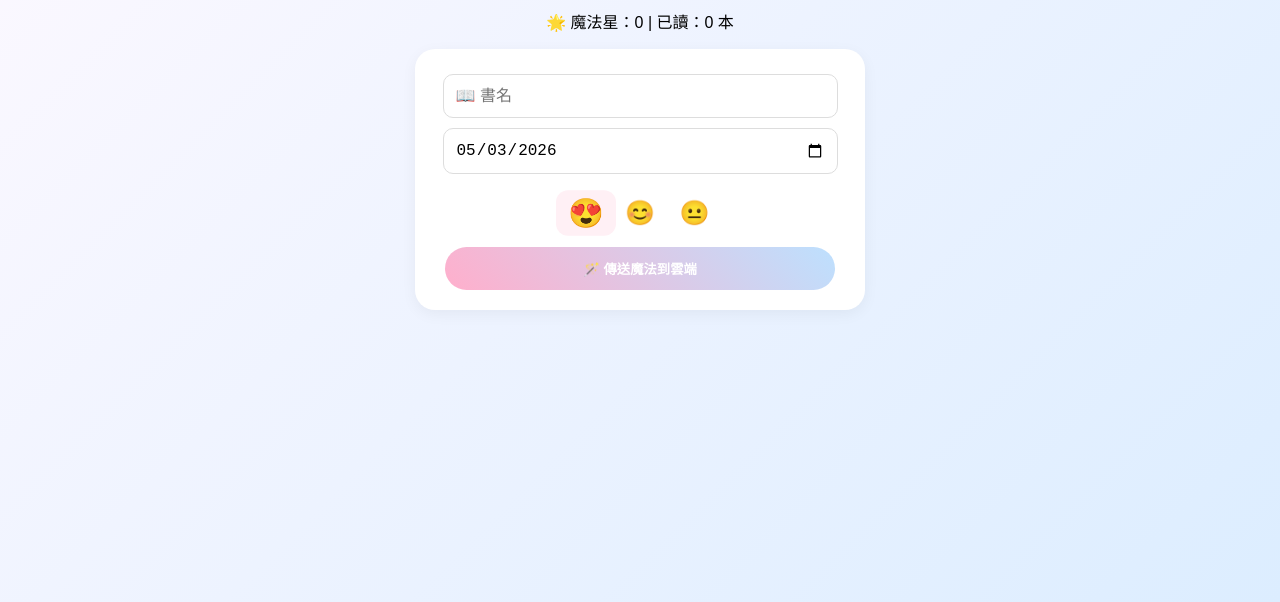
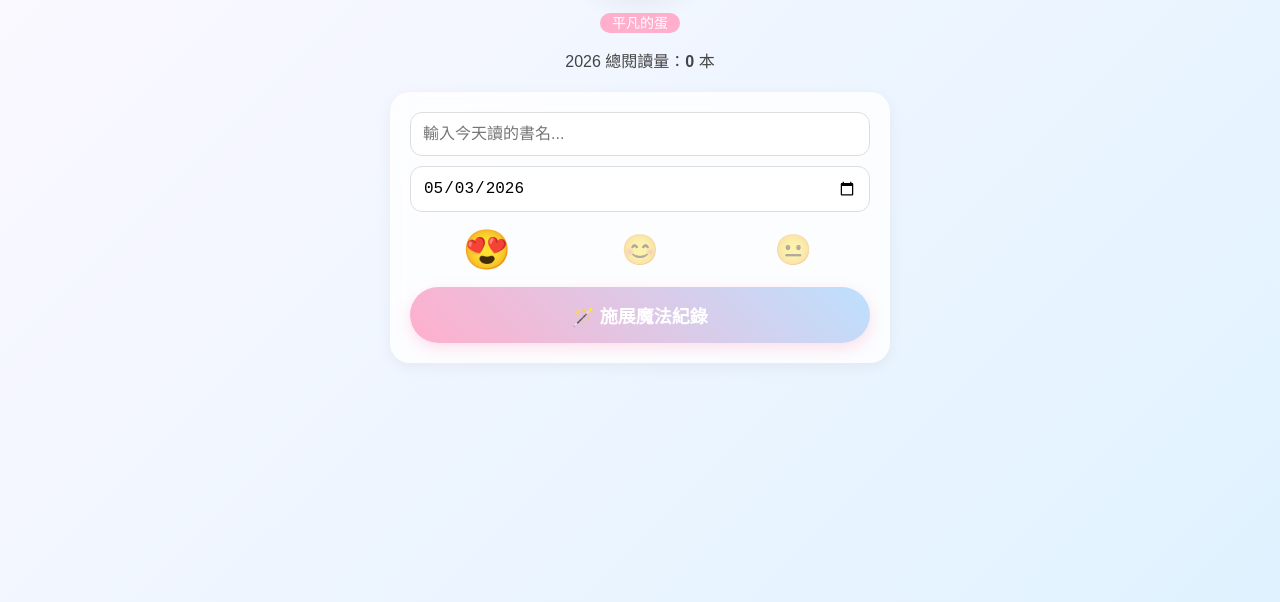
Before and after one commit to chunchun-space/booklist, a plain HTML site: page index.html in a window 1280 px wide. Shown: the part 238-840 px from the top of the page. Drawn offline with Linux system fonts and the light colour scheme.

Commit message:
index.html

```diff
--- a/index.html
+++ b/index.html
@@ -3,108 +3,249 @@
 <head>
     <meta charset="UTF-8">
     <meta name="viewport" content="width=device-width, initial-scale=1.0">
-    <title>迪士尼公主閱讀魔法-雲端同步版</title>
+    <title>2026 皇家閱讀森林紀錄</title>
     <style>
-        /* 延用之前的樣式，僅微調按鈕狀態 */
-        :root { --disney-blue: #a2d2ff; --disney-pink: #ffafcc; }
-        body { font-family: "Microsoft JhengHei", sans-serif; background: linear-gradient(135deg, #fef9ff 0%, #dcedff 100%); text-align: center; margin: 0; padding: 20px 10px; min-height: 100vh; }
-        .container { max-width: 450px; margin: auto; }
-        .chameleon-container { background: white; width: 100px; height: 100px; line-height: 100px; border-radius: 50%; margin: 0 auto 10px; font-size: 50px; box-shadow: 0 5px 15px rgba(0,0,0,0.05); }
-        .progress-box { background: #eee; border-radius: 20px; margin: 10px auto; width: 80%; height: 12px; overflow: hidden; }
-        .bar { height: 100%; background: linear-gradient(to right, #ffafcc, #a2d2ff); width: 0%; transition: 0.5s; }
-        .input-group { background: white; padding: 20px; border-radius: 20px; box-shadow: 0 4px 15px rgba(0,0,0,0.05); }
-        input { padding: 12px; border-radius: 10px; border: 1px solid #ddd; margin: 5px 0; width: 90%; font-size: 16px; }
-        .rating-group { margin: 15px 0; }
-        .rating-group label { font-size: 24px; cursor: pointer; padding: 5px 10px; }
+        :root {
+            --disney-pink: #ffafcc;
+            --disney-blue: #a2d2ff;
+            --gold: #ffb700;
+        }
+
+        body {
+            font-family: "Microsoft JhengHei", sans-serif;
+            background: linear-gradient(135deg, #fef9ff 0%, #e0f2ff 100%);
+            margin: 0;
+            padding: 20px 15px;
+            color: #444;
+            min-height: 100vh;
+        }
+
+        .container { max-width: 500px; margin: auto; }
+
+        /* 進化狀態區 */
+        .pet-stage {
+            background: white;
+            width: 140px;
+            height: 140px;
+            line-height: 140px;
+            border-radius: 50%;
+            margin: 0 auto 15px;
+            font-size: 70px;
+            box-shadow: 0 10px 25px rgba(0,0,0,0.05);
+            text-align: center;
+        }
+
+        .stats-info { margin-bottom: 20px; text-align: center; }
+        .level-tag { background: var(--disney-pink); color: white; padding: 2px 12px; border-radius: 15px; font-size: 14px; }
+
+        /* 輸入區 */
+        .input-card {
+            background: rgba(255, 255, 255, 0.8);
+            padding: 20px;
+            border-radius: 20px;
+            backdrop-filter: blur(10px);
+            box-shadow: 0 4px 15px rgba(0,0,0,0.05);
+            margin-bottom: 30px;
+        }
+
+        input {
+            width: 100%;
+            padding: 12px;
+            border-radius: 12px;
+            border: 1px solid #ddd;
+            margin-bottom: 10px;
+            box-sizing: border-box;
+            font-size: 16px;
+        }
+
+        .rating-box {
+            display: flex;
+            justify-content: space-around;
+            margin: 10px 0 20px;
+        }
+
+        .rating-box label { font-size: 30px; cursor: pointer; transition: 0.2s; opacity: 0.4; }
         input[type="radio"] { display: none; }
-        input[type="radio"]:checked + label { background: #fff0f5; border-radius: 10px; transform: scale(1.2); display: inline-block; }
-        button.add-btn { background: linear-gradient(45deg, #ffafcc, #bde0fe); color: white; border: none; padding: 12px; width: 95%; border-radius: 25px; font-weight: bold; cursor: pointer; }
-        button:disabled { background: #ccc; cursor: not-allowed; }
-        .record-card { background: white; padding: 12px; border-radius: 12px; margin-top: 10px; display: flex; align-items: center; text-align: left; box-shadow: 0 2px 5px rgba(0,0,0,0.03); border-left: 4px solid var(--disney-pink); }
-        .info { flex-grow: 1; margin-left: 10px; }
+        input[type="radio"]:checked + label { opacity: 1; transform: scale(1.3); }
+
+        .add-btn {
+            background: linear-gradient(45deg, #ffafcc, #bde0fe);
+            color: white;
+            border: none;
+            width: 100%;
+            padding: 15px;
+            border-radius: 30px;
+            font-size: 18px;
+            font-weight: bold;
+            cursor: pointer;
+            box-shadow: 0 5px 15px rgba(255, 175, 204, 0.4);
+        }
+
+        /* 月份分類清單樣式 */
+        .month-section { margin-top: 25px; text-align: left; }
+        .month-title {
+            font-size: 18px;
+            color: #6a5acd;
+            border-bottom: 2px solid #ddd;
+            padding-bottom: 5px;
+            margin-bottom: 10px;
+            font-weight: bold;
+        }
+
+        .book-item {
+            background: white;
+            padding: 12px 15px;
+            border-radius: 12px;
+            margin-bottom: 8px;
+            display: flex;
+            align-items: center;
+            box-shadow: 0 2px 5px rgba(0,0,0,0.02);
+        }
+
+        .book-emoji { font-size: 20px; margin-right: 12px; }
+        .book-content { flex-grow: 1; }
+        .book-name { font-size: 16px; font-weight: 500; display: block; }
+        .book-date { font-size: 12px; color: #999; }
+
+        .delete-icon {
+            color: #ffcccc;
+            cursor: pointer;
+            font-size: 20px;
+            padding: 5px;
+            transition: 0.3s;
+        }
+        .delete-icon:hover { color: #ff5252; }
+
     </style>
 </head>
 <body>
 
 <div class="container">
-    <h1>✨ 雲端魔法紀錄書</h1>
-    <div class="chameleon-container" id="pet">🥚</div>
-    <div class="progress-box"><div class="bar" id="bar"></div></div>
-    <p>🌟 魔法星：<span id="stars">0</span> | 已讀：<span id="count">0</span> 本</p>
+    <h2 style="text-align:center; color: #6a5acd;">👑 2026 皇家閱讀紀錄</h2>
 
-    <div class="input-group">
-        <input type="text" id="bookName" placeholder="📖 書名">
-        <input type="date" id="date">
-        <div class="rating-group">
-            <input type="radio" name="rating" id="r1" value="😍" checked><label for="r1">😍</label>
-            <input type="radio" name="rating" id="r2" value="😊"><label for="r2">😊</label>
-            <input type="radio" name="rating" id="r3" value="😐"><label for="r3">😐</label>
-        </div>
-        <button id="submitBtn" class="add-btn" onclick="addBook()">🪄 傳送魔法到雲端</button>
+    <div class="pet-stage" id="pet">🥚</div>
+    <div class="stats-info">
+        <span class="level-tag" id="levelName">準備孵化中</span>
+        <p>2026 總閱讀量：<b id="totalCount">0</b> 本</p>
     </div>
 
-    <div id="list"></div>
+    <div class="input-card">
+        <input type="text" id="bookName" placeholder="輸入今天讀的書名...">
+        <input type="date" id="bookDate">
+
+        <div class="rating-box">
+            <input type="radio" name="rate" id="r1" value="😍" checked><label for="r1">😍</label>
+            <input type="radio" name="rate" id="r2" value="😊"><label for="r2">😊</label>
+            <input type="radio" name="rate" id="r3" value="😐"><label for="r3">😐</label>
+        </div>
+
+        <button class="add-btn" onclick="saveBook()">🪄 施展魔法紀錄</button>
+    </div>
+
+    <div id="historyList"></div>
 </div>
 
 <script>
-    // 請在這裡貼上你的 Google Apps Script 網址
-    const CLOUD_URL = "https://script.google.com/macros/s/AKfycbwxip4kg0F7D9EJj2vqxdejkSDCcRcSNEzOe8OhBw2PhaCaeqjlQ6SKWUnEoKsXTVmY/exec";
+    // 10種階段的動物進化清單
+    const STAGES = [
+        { threshold: 0, emoji: "🥚", name: "平凡的蛋" },
+        { threshold: 5, emoji: "🐣", name: "初生萌芽" },
+        { threshold: 15, emoji: "🐥", name: "愛書小雞" },
+        { threshold: 30, emoji: "🐰", name: "躍進萌兔" },
+        { threshold: 50, emoji: "🦊", name: "智慧靈狐" },
+        { threshold: 75, emoji: "🦄", name: "夢幻獨角獸" },
+        { threshold: 100, emoji: "🦁", name: "勇敢獅王" },
+        { threshold: 130, emoji: "🦉", name: "博學夜梟" },
+        { threshold: 170, emoji: "👑🦎", name: "變色龍女王" },
+        { threshold: 220, emoji: "🌈🐲", name: "終極幻彩龍" }
+    ];
 
-    let books = JSON.parse(localStorage.getItem("disney_books")) || [];
+    let myBooks = JSON.parse(localStorage.getItem("2026_reading_logs")) || [];
 
-    function updateUI() {
-        document.getElementById("count").innerText = books.length;
-        document.getElementById("stars").innerText = books.length * 10;
-        let progress = ((books.length % 20) / 20) * 100;
-        document.getElementById("bar").style.width = (books.length > 0 && books.length % 20 === 0 ? 100 : progress) + "%";
+    function saveBook() {
+        const name = document.getElementById("bookName").value;
+        const date = document.getElementById("bookDate").value;
+        const rate = document.querySelector('input[name="rate"]:checked').value;
 
-        let pet = "🥚";
-        if (books.length >= 5) pet = "🦎";
-        if (books.length >= 20) pet = "👑";
-        document.getElementById("pet").innerText = pet;
+        if (!name) return; // 不再彈出 alert，改為直接不動作或可以增加紅色框提示
 
-        let listHtml = "";
-        books.slice().reverse().forEach(b => {
-            listHtml += `<div class="record-card"><span>${b.rating}</span><div class="info"><b>${b.name}</b><br><small>${b.date}</small></div></div>`;
-        });
-        document.getElementById("list").innerHTML = listHtml;
+        const newEntry = {
+            id: Date.now(),
+            name: name,
+            date: date || new Date().toISOString().split('T')[0],
+            rate: rate
+        };
+
+        myBooks.push(newEntry);
+        localStorage.setItem("2026_reading_logs", JSON.stringify(myBooks));
+
+        document.getElementById("bookName").value = "";
+        renderUI();
     }
 
-    async function addBook() {
-        const name = document.getElementById("bookName").value;
-        const date = document.getElementById("date").value || new Date().toISOString().split("T")[0];
-        const rating = document.querySelector('input[name="rating"]:checked').value;
-        const btn = document.getElementById("submitBtn");
-
-        if (!name) return alert("請輸入書名！");
-
-        // 1. 本地儲存 (確保離線也能看)
-        const newBook = { name, date, rating };
-        books.push(newBook);
-        localStorage.setItem("disney_books", JSON.stringify(books));
-
-        // 2. 傳送到雲端
-        btn.disabled = true;
-        btn.innerText = "⏳ 魔法傳送中...";
-
-        try {
-            await fetch(CLOUD_URL, {
-                method: "POST",
-                body: JSON.stringify(newBook)
-            });
-            alert("✨ 魔法已同步到雲端！");
-        } catch (e) {
-            alert("☁️ 雲端同步失敗，但已存在手機裡囉！");
-        } finally {
-            btn.disabled = false;
-            btn.innerText = "🪄 傳送魔法到雲端";
-            document.getElementById("bookName").value = "";
-            updateUI();
-        }
+    function deleteBook(id) {
+        myBooks = myBooks.filter(b => b.id !== id);
+        localStorage.setItem("2026_reading_logs", JSON.stringify(myBooks));
+        renderUI();
     }
 
-    document.getElementById("date").valueAsDate = new Date();
-    updateUI();
+    function renderUI() {
+        // 1. 更新統計與進化
+        const count = myBooks.length;
+        document.getElementById("totalCount").innerText = count;
+
+        let currentStage = STAGES[0];
+        for (let i = STAGES.length - 1; i >= 0; i--) {
+            if (count >= STAGES[i].threshold) {
+                currentStage = STAGES[i];
+                break;
+            }
+        }
+        document.getElementById("pet").innerText = currentStage.emoji;
+        document.getElementById("levelName").innerText = currentStage.name;
+
+        // 2. 按月份分類處理
+        const historyDiv = document.getElementById("historyList");
+        historyDiv.innerHTML = "";
+
+        // 按照日期排序（新的在上面）
+        const sortedBooks = [...myBooks].sort((a, b) => b.date.localeCompare(a.date));
+
+        const months = {};
+        sortedBooks.forEach(book => {
+            const m = book.date.substring(0, 7); // 取得 2026-01
+            if (!months[m]) months[m] = [];
+            months[m].push(book);
+        });
+
+        // 產出 HTML
+        Object.keys(months).sort((a, b) => b.localeCompare(a)).forEach(m => {
+            const monthTitle = m.split('-')[1] + "月";
+            const yearTitle = m.split('-')[0] + "年 ";
+
+            let sectionHtml = `<div class="month-section">
+                <div class="month-title">${yearTitle}${monthTitle}</div>`;
+
+            months[m].forEach(book => {
+                sectionHtml += `
+                    <div class="book-item">
+                        <div class="book-emoji">${book.rate}</div>
+                        <div class="book-content">
+                            <span class="book-name">${book.name}</span>
+                            <span class="book-date">${book.date}</span>
+                        </div>
+                        <div class="delete-icon" onclick="deleteBook(${book.id})">✕</div>
+                    </div>
+                `;
+            });
+            sectionHtml += `</div>`;
+            historyDiv.innerHTML += sectionHtml;
+        });
+    }
+
+    // 預設日期
+    document.getElementById("bookDate").valueAsDate = new Date();
+    renderUI();
 </script>
 
 </body>
```
